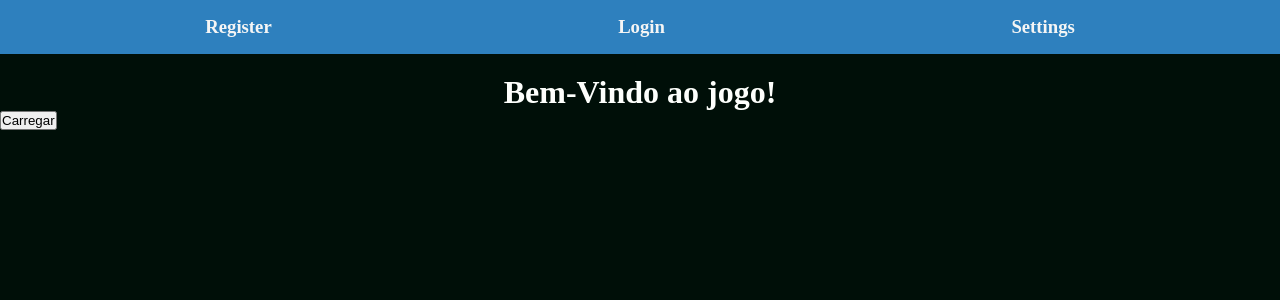
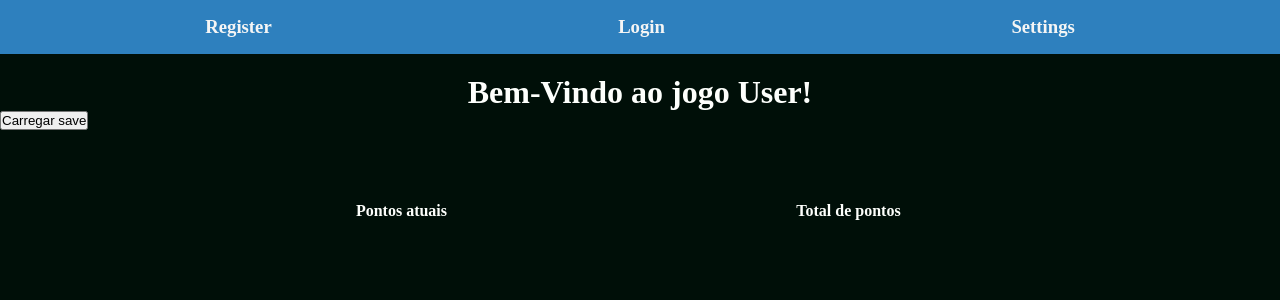
Before and after one commit to MgsTop13/ClickGame, a React app in the folder FrontEnd/: page / in a window 1280 px wide. Shown: the top 300 px of the page. Built offline with nearby package versions, Linux system fonts and the light colour scheme; the HTML template or start-up script is replaced by a standard one.

Commit message:
Sistena de clicks

```diff
--- a/FrontEnd/src/pages/home/home.jsx
+++ b/FrontEnd/src/pages/home/home.jsx
@@ -1,29 +1,51 @@
-import { useState } from "react";
+import { useEffect, useState } from "react";
 import Header from "../../components/header";
 import { api } from "../../axios";
 import "../../scss/global.scss"
 import "./home.scss";
-
 export default function Home(){
     const [maxPoints, setMaxPoints] = useState();
     const [points, setPoints] = useState();
-    const [name, setName] = useState('');
+    const [name, setName] = useState('User');
 
     async function LoadGame(){
         try{
             const response = await api.get("Load/1");
-            const dadosUser = response.data.banco;
-            console.log(response.data)
+            const dadosUser = response.data.banco[0];
+            setName(dadosUser.username)
+            setMaxPoints(dadosUser.totalClicks)
+            setPoints(dadosUser.clicks)
         } catch(error){
-            alert(error.message)
+            console.error(error)
         }
     }
+
+    function addPoints(){
+        setMaxPoints(maxPoints +1)
+        setPoints(points +1)
+    }
+
+
+
     return(
         <main className="home">
             <Header />
             <div className="game">
-                <h1 className="title">Bem-Vindo ao jogo!</h1>
-                <button onClick={LoadGame}>Carregar</button>
+                <h1 className="title">Bem-Vindo ao jogo {name}!</h1>
+
+                <table className="tabela" onClick={addPoints}>
+                    <tr>
+                        <th>Pontos atuais</th>
+                        <th>Total de pontos</th>
+                    </tr>
+
+                    <tr>
+                        <td>{points}</td>
+                        <td>{maxPoints}</td>
+                    </tr>
+                </table>
+
+                <button onClick={LoadGame}>Carregar save</button>
             </div>
         </main>
     )
--- a/FrontEnd/src/pages/home/home.scss
+++ b/FrontEnd/src/pages/home/home.scss
@@ -1,6 +1,7 @@
 .home{
     --bgColor: #000F08;
     --textColor: #FDFFFC;
+    --clicks: #02383f;
     .game{
         background-color: var(--bgColor);
         color: var(--textColor);
@@ -10,5 +11,15 @@
             text-align: center;
             padding-top: 20px;
         }
+
+        .tabela{
+            position: absolute;
+            text-align: center;
+            width: 70%;
+            left: 50%;
+            top: 25%;
+            transform: translate(-50%);
+
+        }
     }
 }
```
Also changed, not shown: 1 other file (tests, documents, lock files or other folders).
